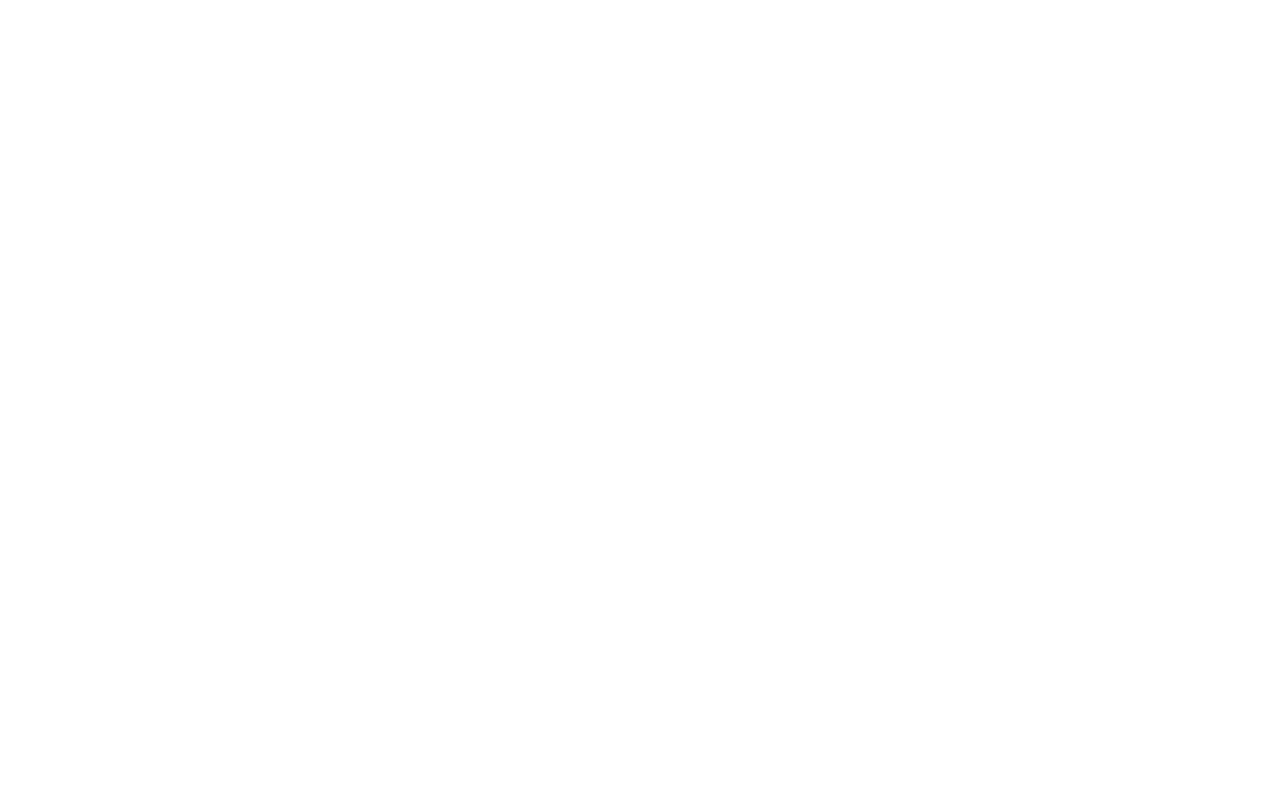
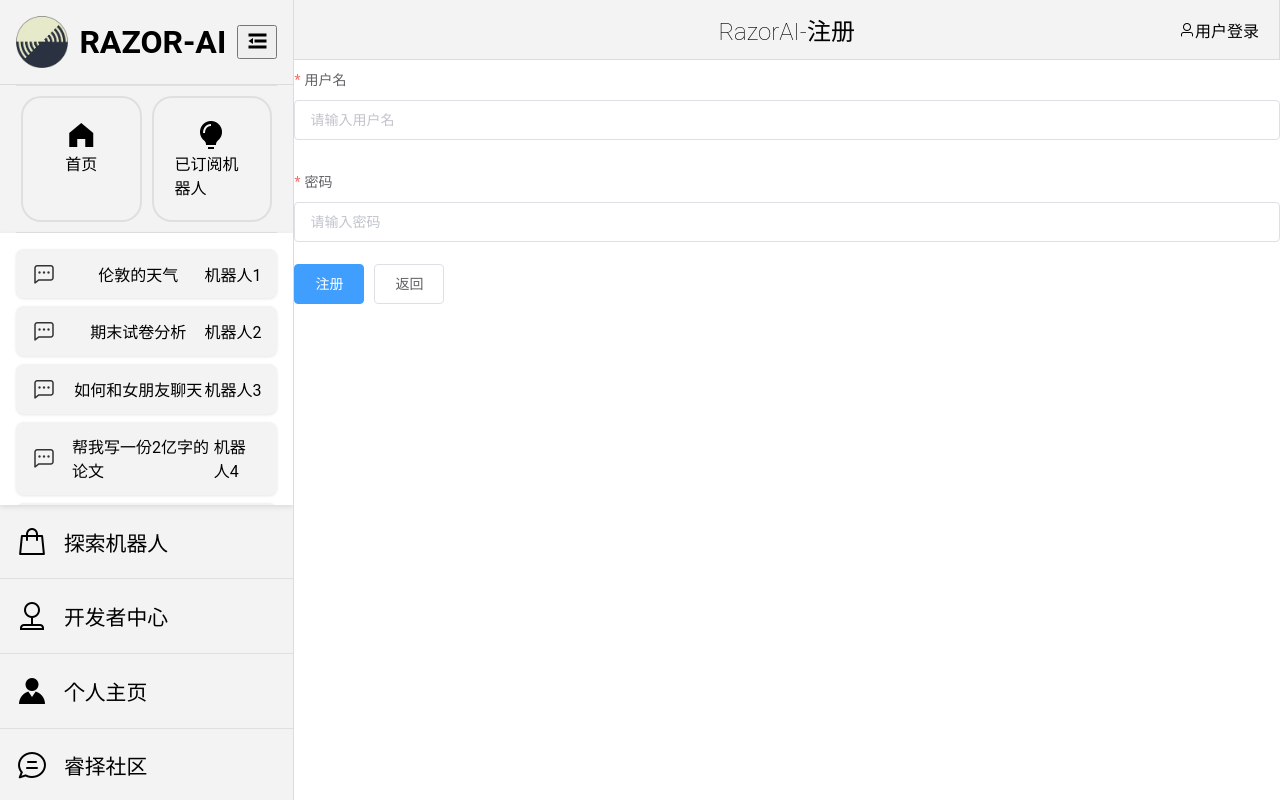
Before and after one commit to Nolonlearner/RAZOR-AI--Frontend, a Vue app: page /register in a window 1280 px wide. Built offline with nearby package versions, Linux system fonts and the light colour scheme.

Commit message:
注册和退出登录

```diff
--- a/src/components/LoginForm.vue
+++ b/src/components/LoginForm.vue
@@ -23,7 +23,13 @@
       ></el-input>
     </el-form-item>
     <el-form-item>
-      <el-checkbox v-model="loginForm.rememberMe">记住我</el-checkbox>
+      <div class="form-footer">
+        <el-checkbox v-model="loginForm.rememberMe">记住我</el-checkbox>
+        <div class="register-prompt">
+          <span>没有账户？</span>
+          <el-button type="text" @click="handleRegister">点击注册</el-button>
+        </div>
+      </div>
     </el-form-item>
     <el-form-item>
       <el-button
@@ -33,7 +39,7 @@
         :loading="isLoading"
         >登录</el-button
       >
-      <el-button @click="closeDialog">取消</el-button>
+      <el-button class="login-button" @click="closeDialog">取消</el-button>
     </el-form-item>
   </el-form>
 </template>
@@ -106,12 +112,41 @@
       this.loginForm.password = '';
       this.loginForm.rememberMe = false;
     },
+    navigateTo(route) {
+      if (this.$route.name !== route) {
+        this.$router.push({ name: route });
+      }
+    },
+    handleRegister() {
+      this.closeDialog(); // 关闭对话框
+      this.navigateTo('Register'); // 跳转到注册页面
+    },
   },
 };
 </script>
 
-<style scoped>
+<style lang="scss" scoped>
+@use '@/assets/styles/mixins.scss' as *;
+@use '@/assets/styles/variables.scss' as *;
 .login-button {
   margin-right: 10px;
+  color: $text-color; /* 文字颜色 */
+  background-color: $primary-color; /* 主色调背景 */
+  border-color: $text-color; /* 边框颜色 */
+  &:hover {
+    color: $text-color; /* 文字颜色 */
+    background-color: $hover-text-color; /* 主色调背景 */
+    border-color: $text-color; /* 边框颜色 */
+  }
+}
+.form-footer {
+  display: flex;
+  justify-content: space-between; /* 在左右两边对齐 */
+  align-items: center; /* 垂直居中对齐 */
+}
+
+.register-prompt {
+  display: flex;
+  align-items: center; /* 垂直居中对齐 */
 }
 </style>
--- a/src/router/index.js
+++ b/src/router/index.js
@@ -10,6 +10,7 @@
 import Chat from '@/views/ChatPage.vue';
 import SubscribedBots from '@/views/SubscribedBotsPage.vue';
 import DeveloperCenter from '@/views/DeveloperCenterPage.vue';
+import Rgister from '@/views/RegisterPage.vue';
 //import { component } from 'vue/types/umd';
 
 Vue.use(VueRouter);
@@ -84,6 +85,14 @@
           title: 'RazorAI-聊天',
         },
       },
+      {
+        path: 'register',
+        name: 'Register',
+        component: Rgister,
+        meta: {
+          title: 'RazorAI-注册',
+        },
+      },
     ],
   },
 ];
--- a/src/store/user.js
+++ b/src/store/user.js
@@ -1,5 +1,6 @@
 // src/store/user.js
 import { login as apiLogin } from '../utils/api'; // 引入 API 请求
+import { register as apiRegister } from '../utils/api'; // 引入 API 请求
 import Storage from '../utils/storage'; // 引入 Storage 工具类
 const state = {
   token: Storage.get('token'),
@@ -38,10 +39,25 @@
   async login({ commit }, payload) {
     try {
       const response = await apiLogin(payload); // 调用登录接口 response是来自api.js的login函数的返回值
-      console.log('Response in user.js:', response);
       const { token, message, username } = response.data; // 从响应中解构出 token 和 user_id 和userName
       commit('SET_USER_INFO', { token, userId: payload.user_id, username }); // 保存 token 和 userId 和userName 到 store
       return { success: true, message }; // 返回成功信息给LoginForm组件
+    } catch (error) {
+      console.log('Error occurred in user.js:', error);
+      return { success: false, message: error.message };
+    }
+  },
+
+  async logout({ commit }) {
+    commit('LOGOUT');
+    return { success: true, message: '成功退出登录' }; // 返回成功信息给Logout组件
+  },
+
+  async register(payload) {
+    try {
+      const response = await apiRegister(payload);
+      const { user_id, message } = response.data;
+      return { success: true, message, user_id }; // 返回成功信息给RegisterPage
     } catch (error) {
       console.log('Error occurred in user.js:', error);
       return { success: false, message: error.message };
--- a/src/views/RegisterPage.vue
+++ b/src/views/RegisterPage.vue
@@ -0,0 +1,98 @@
+<template>
+  <el-form
+    :model="registerForm"
+    :rules="registerRules"
+    ref="registerForm"
+    @keyup.enter.native="onSubmit"
+    v-loading="isLoading"
+  >
+    <el-form-item label="用户名" prop="user_name">
+      <el-input
+        v-model="registerForm.user_name"
+        placeholder="请输入用户名"
+      ></el-input>
+    </el-form-item>
+    <el-form-item label="密码" prop="user_password">
+      <el-input
+        v-model="registerForm.user_password"
+        type="password"
+        placeholder="请输入密码"
+      ></el-input>
+    </el-form-item>
+    <el-form-item>
+      <el-button type="primary" @click="onSubmit" :loading="isLoading"
+        >注册</el-button
+      >
+      <el-button @click="goBack">返回</el-button>
+    </el-form-item>
+  </el-form>
+</template>
+
+<script>
+export default {
+  name: 'Register',
+  data() {
+    return {
+      registerForm: {
+        user_name: '',
+        user_password: '',
+      },
+      registerRules: {
+        user_name: [
+          { required: true, message: '请输入用户名', trigger: 'blur' },
+        ],
+        user_password: [
+          { required: true, message: '请输入密码', trigger: 'blur' },
+        ],
+      },
+      isLoading: false,
+    };
+  },
+  methods: {
+    async onSubmit() {
+      this.$refs.registerForm.validate(async (valid) => {
+        if (valid) {
+          this.isLoading = true; // 开始加载状态
+          try {
+            // 调用Vuex中user模块的register方法
+            const result = await this.register({
+              user_name: this.registerForm.user_name,
+              user_password: this.registerForm.user_password,
+            });
+            if (result.success) {
+              this.$message.success(result.message); // 提示注册成功
+              console.log('register result:', result);
+              this.resetForm(); // 重置表单
+              // 自动登陆，并且跳转到首页
+
+              this.$router.push({ path: '/' });
+            } else {
+              this.$message.error(
+                result.message || '登录注册，请检查用户名和密码格式'
+              ); // 提示登录失败
+            }
+          } catch (error) {
+            console.error(error); // 打印错误信息
+            this.$message.error(error.message || '注册失败，请重试');
+          } finally {
+            this.isLoading = false; // 结束加载状态
+          }
+        } else {
+          this.$message.error('请正确填写表单');
+        }
+      });
+    },
+    resetForm() {
+      this.registerForm.user_name = '';
+      this.registerForm.user_password = '';
+    },
+    goBack() {
+      this.$router.go(-1); // 返回上一页
+    },
+  },
+};
+</script>
+
+<style scoped>
+/* 添加一些样式 (可选) */
+</style>
```
